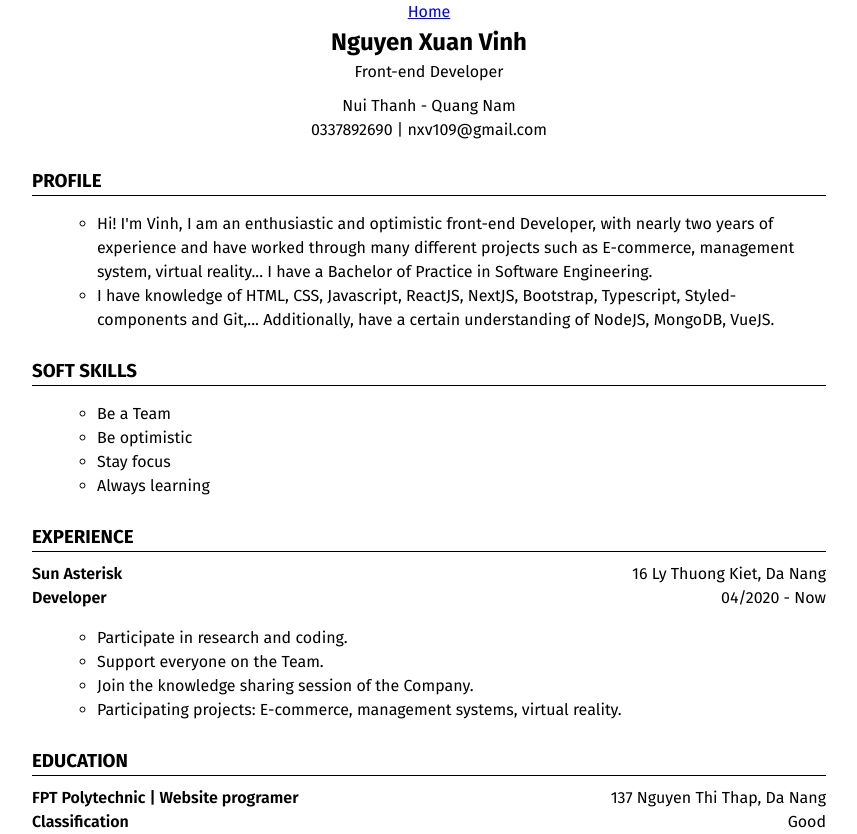
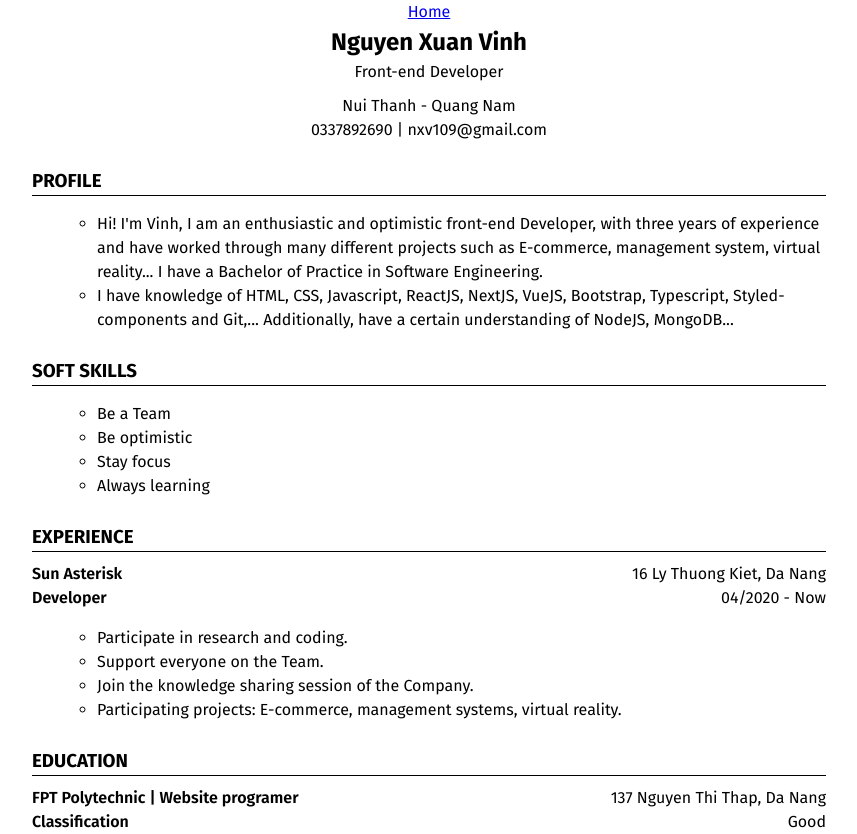
Before and after one commit to nxv109/my-blog-frontend, a Next.js app: page /my-cv in a window 1280 px wide. Shown: the whole page, without its empty margins (211-1068 px from the left). Built offline with nearby package versions, Linux system fonts and the light colour scheme; no server answers.

Commit message:
Update CV

```diff
--- a/pages/my-cv.tsx
+++ b/pages/my-cv.tsx
@@ -23,7 +23,6 @@ function Cv() {
   return (
     <S.Wrapper>
       <Head title="My CV" />
-      {/* <h3 style={{ textAlign: 'center' }}>Coming soon!</h3> */}
       <S.BackHome>
         <Link href="/">Home</Link>
       </S.BackHome>
@@ -40,15 +39,15 @@ function Cv() {
         <ul>
           <li>
             Hi! I'm Vinh, I am an enthusiastic and optimistic front-end
-            Developer, with nearly two years of experience and have worked
-            through many different projects such as E-commerce, management
-            system, virtual reality... I have a Bachelor of Practice
-            in Software Engineering.
+            Developer, with three years of experience and have worked through
+            many different projects such as E-commerce, management system,
+            virtual reality... I have a Bachelor of Practice in Software
+            Engineering.
           </li>
           <li>
-            I have knowledge of HTML, CSS, Javascript, ReactJS, NextJS,
+            I have knowledge of HTML, CSS, Javascript, ReactJS, NextJS, VueJS,
             Bootstrap, Typescript, Styled-components and Git,... Additionally,
-            have a certain understanding of NodeJS, MongoDB, VueJS.
+            have a certain understanding of NodeJS, MongoDB...
           </li>
           {/* <li>My goal for the next two years is to become a team lead.</li> */}
         </ul>
@@ -72,17 +71,17 @@ function Cv() {
             </S.Left>
             <S.Right>
               <S.CompanyAddress>16 Ly Thuong Kiet, Da Nang</S.CompanyAddress>
-              <S.CompletionTime>
-                04/2020 - Now
-              </S.CompletionTime>
+              <S.CompletionTime>04/2020 - Now</S.CompletionTime>
             </S.Right>
           </S.OrganizationWrapper>
           <ul>
             <li>Participate in research and coding.</li>
             <li>Support everyone on the Team.</li>
             <li>Join the knowledge sharing session of the Company.</li>
-            <li>Participating projects: E-commerce, management
-              systems, virtual reality.</li>
+            <li>
+              Participating projects: E-commerce, management systems, virtual
+              reality.
+            </li>
           </ul>
         </S.Experience>
       </S.Section>
```
